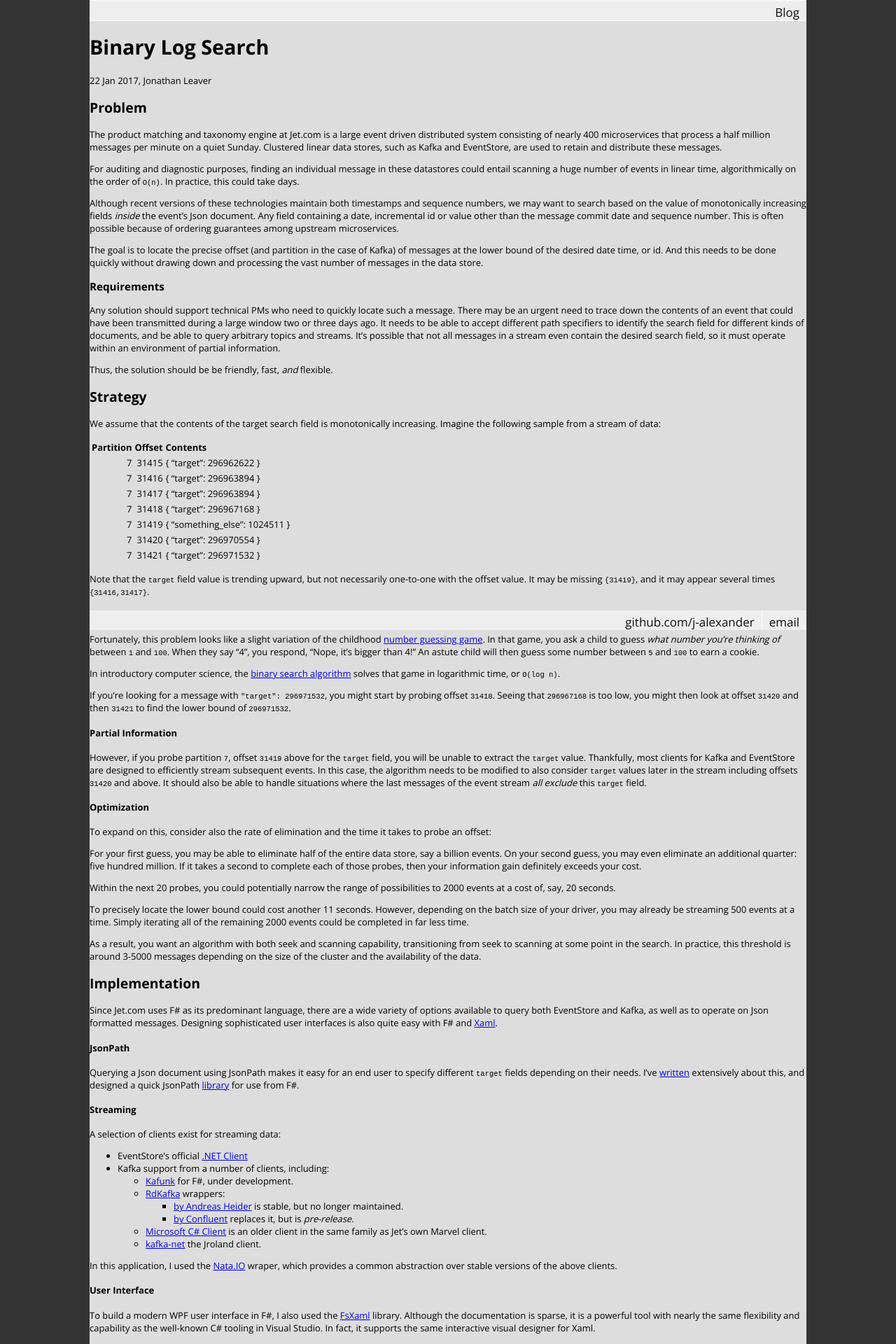
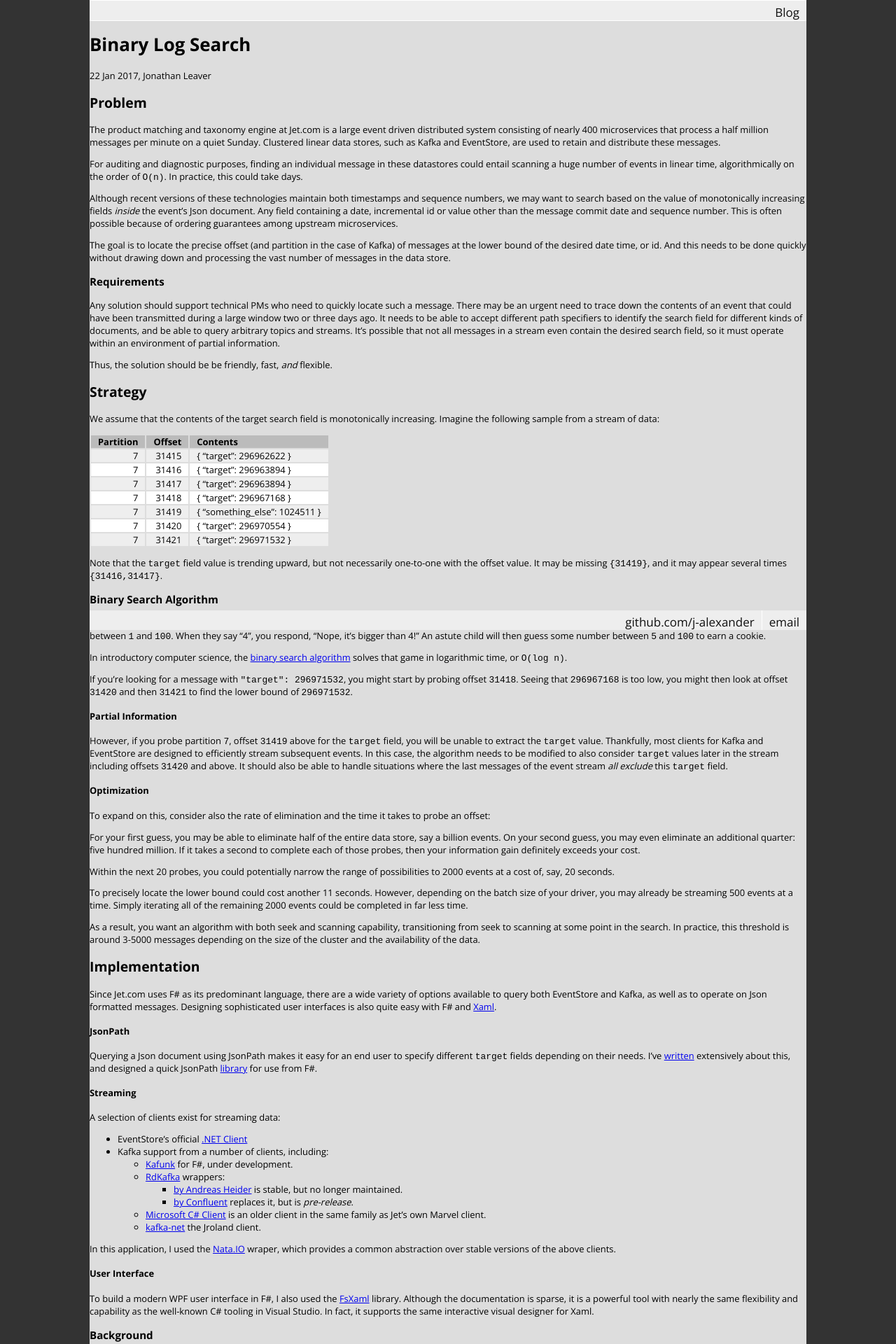
Before and after one commit to j-alexander/j-alexander.github.io, a Jekyll site: the page built from _posts/2017-01-22-binary-log-search.md, in a window 1280 px wide. Shown: the top 1920 px of the page at 70% size. Built offline with Jekyll 4.4.1, drawn with Linux system fonts in a browser that asks for light colours; some web fonts are replaced.

Commit message:
improve table layout from markdown, and font size for code snippets

```diff
--- a/css/main.css
+++ b/css/main.css
@@ -8,7 +8,7 @@
     width: 100%;
 }
 pre {
-  overflow-x: auto;
+    overflow-x: auto;
 }
 #page {
 	height: 100%;
@@ -110,5 +110,21 @@
 }
 
 #container, .post, .meta {
-	font-size: 90%;
+	/*font-size: 90%;*/
+    font-size: 9.7pt;
 }
+#container td, #container th {
+    padding: 0px 10px 0px 10px;
+}
+#container .pre td, #container .pre .td th {
+    padding: 0px 0px 0px 0px;
+}
+#container th {
+    background-color: #bbb;
+}
+#container tr:nth-child(even) {
+    background-color: #fff;
+}
+#container tr:nth-child(odd) {
+    background-color: #eee;
+}
```
